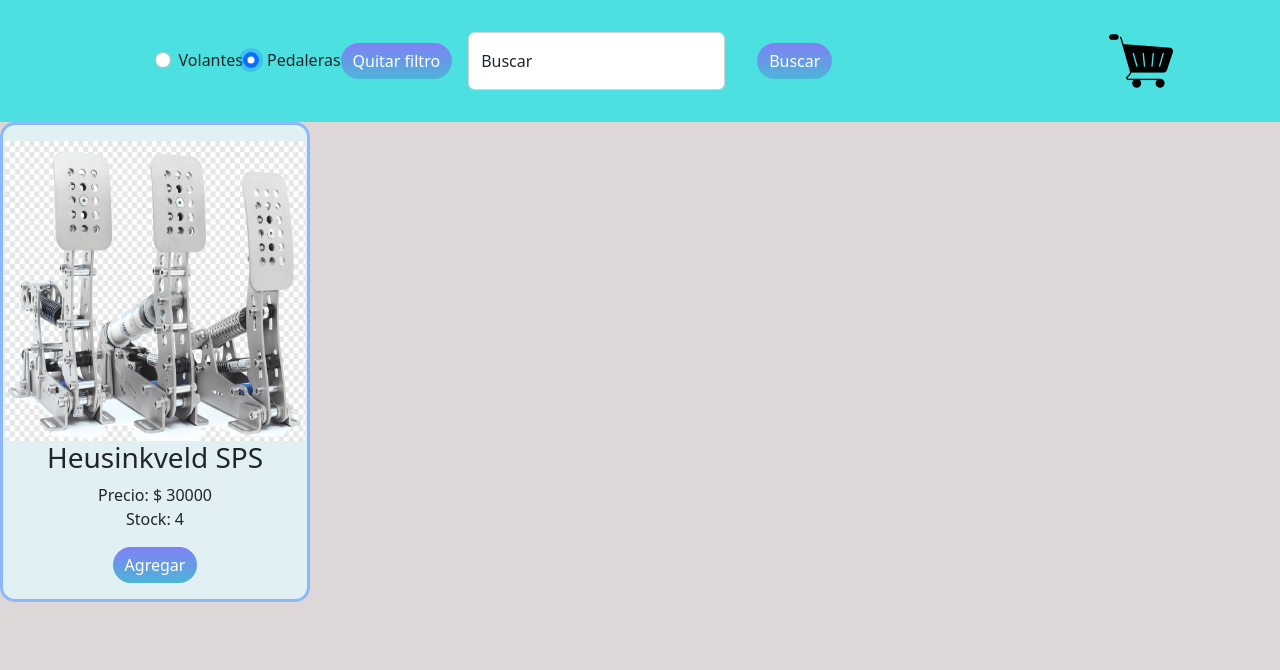
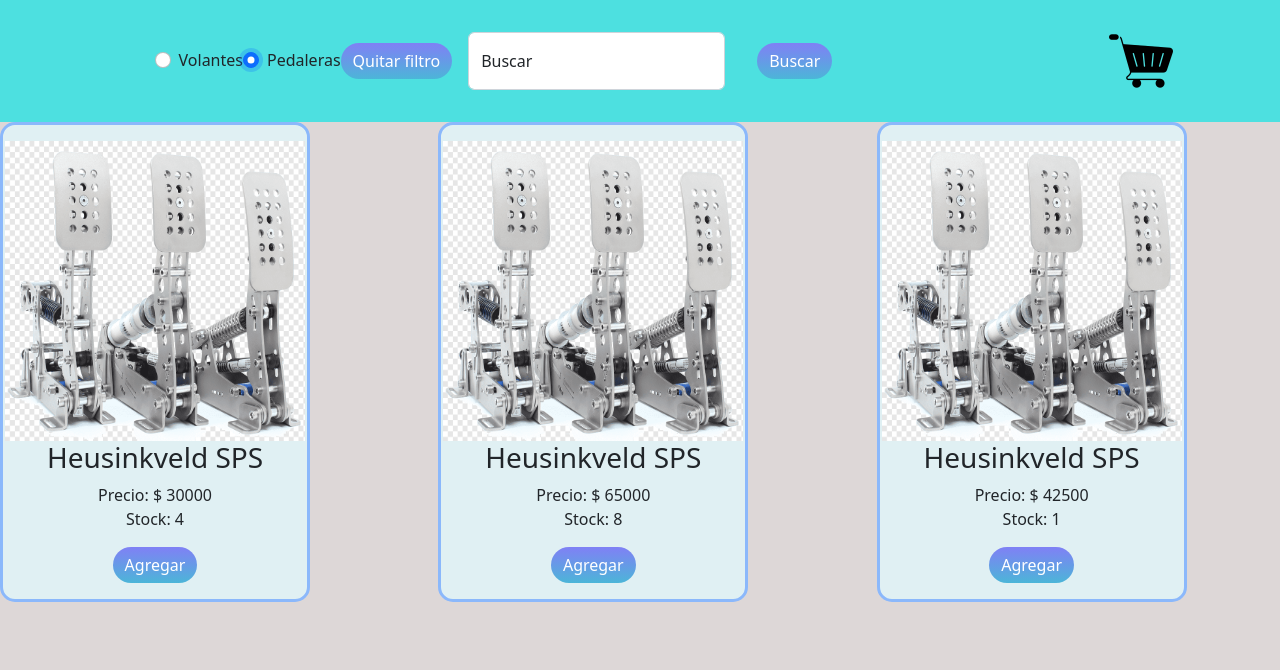
Before and after one commit to NadirGarcia/Javascript, a plain HTML site: page index.html in a window 1280 px wide. Both pictures are taken after a click on the radio button 250 px from the left and 60 px from the top of the page. Shown: the top 670 px of the page. Drawn offline with nearby package versions, Linux system fonts and the light colour scheme; some packages are replaced by stand-ins of ours; a script that the page names is missing.

Commit message:
entrega desafio fetch

```diff
--- a/dataBase/productos.json
+++ b/dataBase/productos.json
@@ -1,6 +1,50 @@
 [
-    {"id": 1, "imagen": "../resources/g29.png", "nombre": "Logitech G29", "precio": 30000, "categoria": "Volantes", "stock": 4},
-    {"id": 2, "imagen": "../resources/t300.png","nombre": "Trusthmaster T300", "precio": 50000, "categoria": "Volantes", "stock": 5},
-    {"id": 3, "imagen": "../resources/fanatec.png", "nombre": "Fanatec Csl", "precio": 85000, "categoria": "Volantes", "stock": 2},
-    {"id": 4, "imagen": "../resources/heusinkveldSrc.png", "nombre": "Heusinkveld SPS", "precio": 30000, "categoria": "Pedaleras", "stock": 4}
+    {
+        "id": 1,
+        "imagen": "../resources/g29.png",
+        "nombre": "Logitech G29",
+        "precio": 30000,
+        "categoria": "Volantes",
+        "stock": 4
+    },
+    {
+        "id": 2,
+        "imagen": "../resources/t300.png",
+        "nombre": "Trusthmaster T300",
+        "precio": 50000,
+        "categoria": "Volantes",
+        "stock": 5
+    },
+    {
+        "id": 3,
+        "imagen": "../resources/fanatec.png",
+        "nombre": "Fanatec Csl",
+        "precio": 85000,
+        "categoria": "Volantes",
+        "stock": 2
+    },
+    {
+        "id": 4,
+        "imagen": "../resources/heusinkveldSrc.png",
+        "nombre": "Heusinkveld SPS",
+        "precio": 30000,
+        "categoria": "Pedaleras",
+        "stock": 4
+    },
+    {
+        "id": 5,
+        "imagen": "../resources/heusinkveldSrc.png",
+        "nombre": "Heusinkveld SPS",
+        "precio": 65000,
+        "categoria": "Pedaleras",
+        "stock": 8
+    },
+    {
+        "id": 6,
+        "imagen": "../resources/heusinkveldSrc.png",
+        "nombre": "Heusinkveld SPS",
+        "precio": 42500,
+        "categoria": "Pedaleras",
+        "stock": 1
+    }
 ]
--- a/index.html
+++ b/index.html
@@ -115,7 +115,7 @@
         integrity="sha384-u1OknCvxWvY5kfmNBILK2hRnQC3Pr17a+RTT6rIHI7NnikvbZlHgTPOOmMi466C8"
         crossorigin="anonymous"></script>
     <script src="//cdn.jsdelivr.net/npm/sweetalert2@11"></script>
-    <script src="./js/index.js"></script>
+    <script src="./js/index.js" type ="module"></script>
 </body>
 
 </html>
--- a/js/index.js
+++ b/js/index.js
@@ -10,13 +10,20 @@
 const contenedorTienda = document.getElementById("contenedorTienda");
 
 
+const imprimirProductos = async () => {
+    try {
+        let response = await fetch("./dataBase/productos.json");
+        let data = await response.json();
+        return data;
+    } catch {
+        console.log("Error");
+    }
+}
+let productos = await imprimirProductos();
 
-const imprimirProductos = async () => {
-    try{
-        const productos = await fetch("./dataBase/productos.json")
-            .then( res => res.json())
-            .then(data => {
-                data.forEach(producto => {
+//RENDERIZACION DE PRODUCTOS
+let renderizarProductos = () => {
+    productos.forEach((producto) => {
         const card = document.createElement("div");
         card.className = "card";
         card.innerHTML = `
@@ -32,13 +39,9 @@
         const botonAgregar = document.getElementById(producto.id);
         botonAgregar.addEventListener("click", () => agregarCarrito(producto));
 });
-            })
-    }catch{
-        console.log("Error");
-    }
-}
+};
 
-imprimirProductos()
+renderizarProductos()
 
 /* //CONSTRUCTOR PRODUCTOS
 class Item {
@@ -70,6 +73,13 @@
     localStorage.setItem("enCarrito", JSON.stringify(carrito));
 };
 
+/* const sumarCantidadCarrito = () => {
+    let modificarProducto = carrito.find(existe => existe.id === producto.id);
+    if(modificarProducto !== null){
+
+    }
+}; */
+
 //RENDERIZACION DE PRODUCTO EN CARRITO
 const imprimirCarrito = () => {
     contenedorCarrito.innerHTML = "";
@@ -91,18 +101,19 @@
         contadorCarrito();
         const botonEliminar = document.getElementById(item.id);
         botonEliminar.addEventListener("click", () => eliminarItem(item));
-            const btnSumar = document.getElementById("sumar${item.id}")
-            const btnRestar = document.getElementById("restar${item.id}")
-
+        const btnSumar = document.getElementById(`sumar${item.id}`)
+        btnSumar.addEventListener("click", () => sumarCantidadCarrito);
+        const btnRestar = document.getElementById(`restar${item.id}`)
+        btnRestar.addEventListener("click", () => restarCantidadCarrito);
     });
-}
+};
 
 //CONTADOR PRODUCTOS EN CARRITO
 const contadorCarrito = () => {
     let contador = document.getElementById("contador");
-    if(carrito.length === 0){
+    if (carrito.length === 0) {
         contador.className = "btn__carrito--contadoroff";
-    }else{
+    } else {
         contador.className = "btn__carrito--contador";
         contador.innerHTML = `
         <span>${carrito.length}</span>
@@ -171,12 +182,8 @@
 imprimirCarrito();
 
 //FILTRAR POR VOLANTES
-const botonVolantes = async () => {
-        const productos = await fetch("./dataBase/productos.json")
-            .then( res => res.json())
-            .then(data => {
-                data.forEach(producto => {
-                    let volantesEncontrados =data.filter(producto => producto.categoria === "Volantes");
+volantes.addEventListener("click", () => {
+    let volantesEncontrados = productos.filter(producto => producto.categoria === "Volantes");
     contenedorTienda.innerHTML = "";
     volantesEncontrados.forEach(producto => {
         const card = document.createElement("div");
@@ -194,21 +201,13 @@
         const botonAgregar = document.getElementById(producto.id);
         botonAgregar.addEventListener("click", () => agregarCarrito(producto));
     });
-                })
-            })
-        }
-volantes.addEventListener("click", botonVolantes)
-
+});
 
 //FILTRAR POR PEDALERAS
-const botonPedaleras = async () => {
-    const productos = await fetch("./dataBase/productos.json")
-        .then( res => res.json())
-        .then(data => {
-            data.forEach(producto => {
-                let volantesEncontrados =data.filter(producto => producto.categoria === "Pedaleras");
+pedaleras.addEventListener("click",() => {
+    let pedalesEncontrados = productos.filter(producto => producto.categoria === "Pedaleras");
     contenedorTienda.innerHTML = "";
-                volantesEncontrados.forEach(producto => {
+    pedalesEncontrados.forEach(producto => {
         const card = document.createElement("div");
         card.className = "card";
         card.innerHTML = `
@@ -224,15 +223,14 @@
         const botonAgregar = document.getElementById(producto.id);
         botonAgregar.addEventListener("click", () => agregarCarrito(producto));
     });
-            })
-        })
-    }
-pedaleras.addEventListener("click", botonPedaleras);
+});
+
+
 
 //QUITAR FILTROS
 botonQuitarFiltro.addEventListener("click", () => {
     contenedorTienda.innerHTML = "";
-    imprimirProductos()
+    renderizarProductos();
 });
 
 
```
Lines whose indentation alone changed are shown as unchanged.
